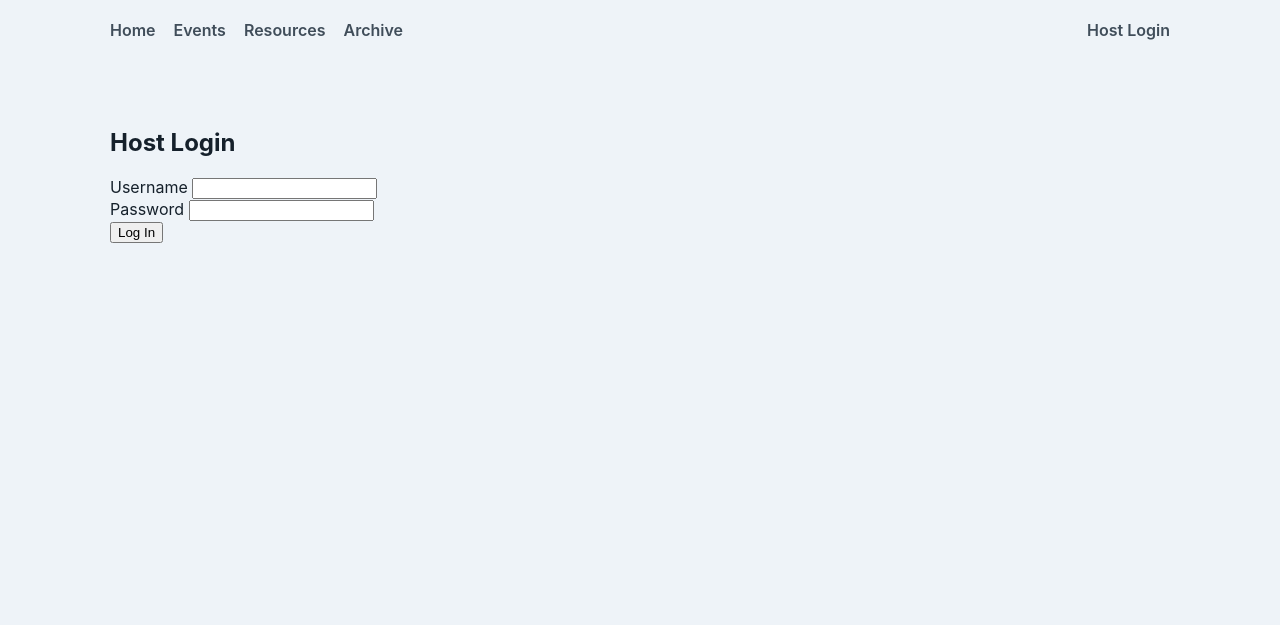
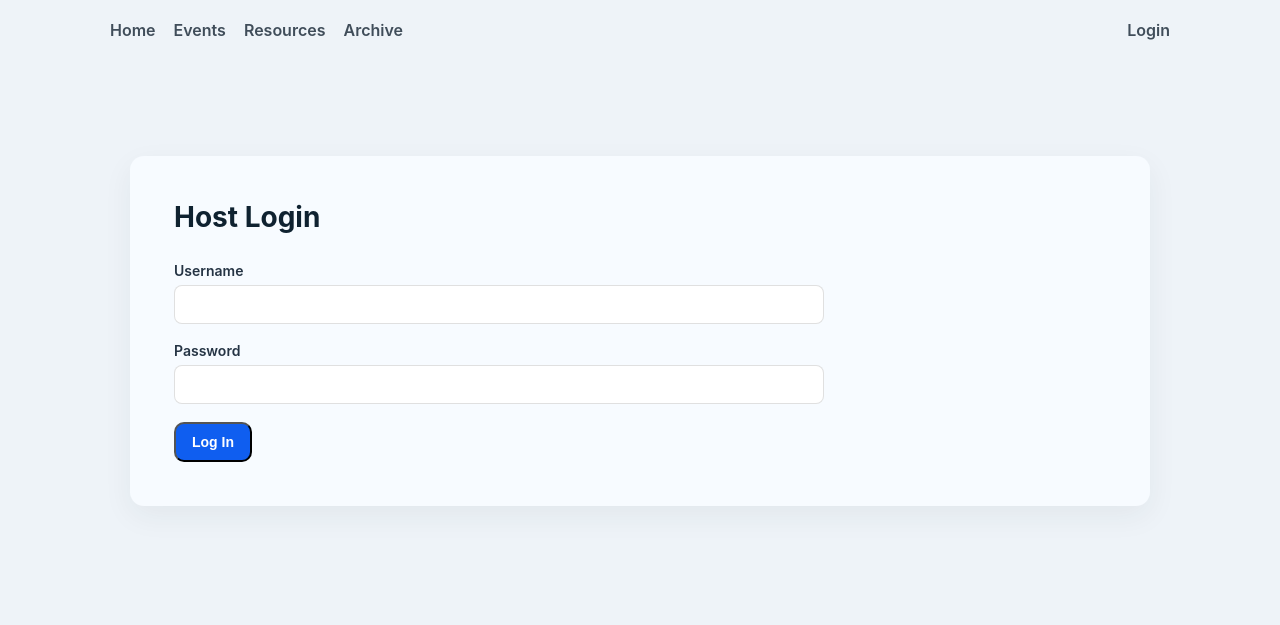
Before and after one commit to NickTimosh/postplaton, a Flask app: page /login in a window 1280 px wide. Shown: the top 625 px of the page. Run offline with Flask 3, Linux system fonts and the light colour scheme.

Commit message:
improve login page

```diff
--- a/app/templates/layout.html
+++ b/app/templates/layout.html
@@ -19,7 +19,7 @@
       {% if current_user.is_authenticated %}
           <a href="{{ url_for('auth.logout') }}" class="nav-link">Logout</a>
       {% else %}
-          <a href="{{ url_for('auth.login') }}" class="nav-link">Host Login</a>
+          <a href="{{ url_for('auth.login') }}" class="nav-link">Login</a>
       {% endif %}
     </div>
 </nav>
--- a/app/templates/login.html
+++ b/app/templates/login.html
@@ -1,10 +1,34 @@
 {% extends "layout.html" %}
 {% block content %}
-  <h2>Host Login</h2>
-  <form method="post">
-    {{ form.hidden_tag() }}
-    <div>{{ form.username.label }} {{ form.username() }}</div>
-    <div>{{ form.password.label }} {{ form.password() }}</div>
-    <div>{{ form.submit() }}</div>
-  </form>
+
+<div class="page-wrap">
+  <div class="page-container">
+
+    <section class="events-page">
+
+      <h2 class="page-title">Host Login</h2>
+
+      <form method="post" class="event-form">
+        {{ form.hidden_tag() }}
+
+        <div class="form-field">
+          <label class="form-label">{{ form.username.label }}</label>
+          {{ form.username(class="form-input") }}
+        </div>
+
+        <div class="form-field">
+          <label class="form-label">{{ form.password.label }}</label>
+          {{ form.password(class="form-input") }}
+        </div>
+
+        <div class="form-actions">
+          {{ form.submit(class="btn btn-create") }}
+        </div>
+      </form>
+
+    </section>
+
+  </div>
+</div>
+
 {% endblock %}
```
